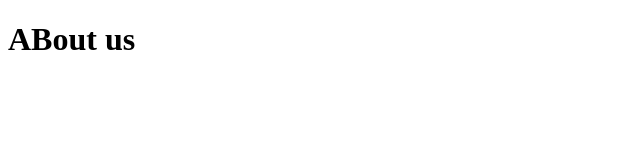
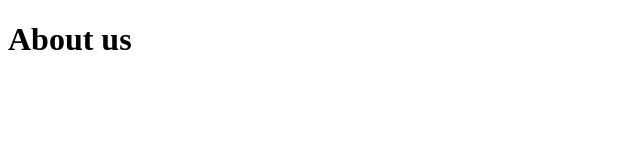
Before and after one commit to zahidsikdar/git-workshop, a plain HTML site: page about-us.html in a window 1280 px wide. Shown: the full height of the page, 0-640 px from the left. Drawn offline with Linux system fonts and the light colour scheme.

Commit message:
Update about-us.html

```diff
--- a/about-us.html
+++ b/about-us.html
@@ -6,6 +6,6 @@
     <title>About us</title>
 </head>
 <body>
-    <h1>ABout us</h1>
+    <h1>About us</h1>
 </body>
 </html>
```
